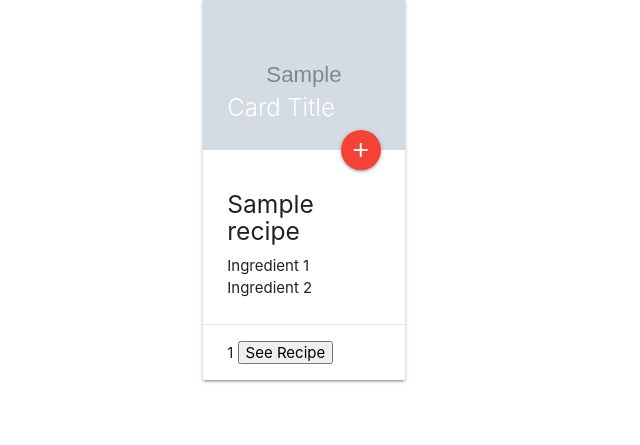
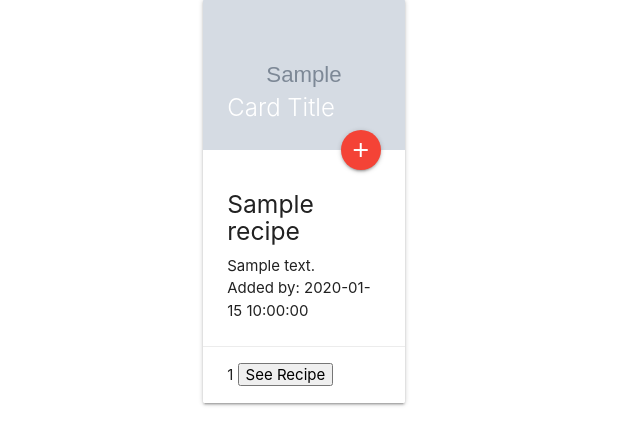
Before and after one commit to Code-Institute-Submissions/phil-griffith-world_recipes_AprResub, a Flask app: page / in a window 1280 px wide. Shown: the part 188-633 px from the top of the page, without its empty margins (0-640 px from the left). Run offline with Flask 2, Linux system fonts and the light colour scheme; grey boxes marked "Sample" are stand-in pictures; a database or web service that is not in the repository returns one stand-in record (values such as "Sample title"); some libraries are stand-ins or nearby versions.

Commit message:
Fix incorrect Add Recipe image form names

```diff
--- a/app.py
+++ b/app.py
@@ -98,10 +98,8 @@ def register():
 @app.route("/account/<username>", methods=["GET", "POST"])
 def account(username):
     # get session users username from db
-    print("Username = " + username)
     username = mongo.db.users.find_one(
         {"username": session["user"]})["username"]
-    print("Username2 = " + username)
 
     if session["user"]:
         return render_template("my_account.html", username=username)
@@ -123,6 +121,7 @@ def add_recipe():
         is_vegetarian = "true" if request.form.get("is_vegetarian") else "off"
         x = 1
         ingredients = []
+        # loop over each added ingedient
         # https://stackoverflow.com/questions/32741216/2d-array-python-list-index-out-of-range
         while request.form.get("ingredient"+str(x)):
             row = []
@@ -133,20 +132,22 @@ def add_recipe():
             x += 1
         method = []
         y = 1
+        # loop over each added method step
         while request.form.get("step"+str(y)):
             print(request.form.get("step"+str(y)))
             method.append(request.form.get("step"+str(y)))
             y += 1
         recipe = {
             "recipe_name": request.form.get("recipe_name"),
-            "recipe_image": request.form.get("recipe_image"),
+            "image_url": request.form.get("image_url"),
             "category_name": request.form.get("category_name"),
             "is_vegetarian": is_vegetarian,
             "recipe_description": request.form.get("recipe_description"),
             "country": request.form.get("country"),
             "ingredients": ingredients,
             "method": method,
-            "recipe_story": request.form.get("recipe_story")
+            "recipe_story": request.form.get("recipe_story"),
+            "added_by": session["user"]
         }
         mongo.db.recipes.insert_one(recipe)
         flash("Recipe Successfully Added")
--- a/templates/add_recipe.html
+++ b/templates/add_recipe.html
@@ -17,8 +17,8 @@
             <div class="row">
                 <div class="input-field col s12">
                     <i class="material-icons prefix">phone</i>
-                    <input id="recipe_image" name="recipe_image" type="tel" required>
-                    <label for="recipe_image">Recipe image URL</label>
+                    <input id="image_url" name="image_url" type="tel" required>
+                    <label for="image_url">Recipe image URL</label>
                 </div>
                 </div>
                 <!-- recipe category -->
--- a/templates/recipes.html
+++ b/templates/recipes.html
@@ -15,11 +15,8 @@
                 </div>
                 <div class="card-content">
                     <h5>{{ recipe.recipe_name }}</h5>
-                    <span>Ingredient 1</span>
-                    <span>Ingredient 2</span>
-                    <span></span>
-                    <span></span>
-                    <span></span>
+                    <p>{{ recipe.recipe_description }}</p>
+                    <span>Added by: {{ recipe.added_by }}</span>
                 </div>
                 <div class="card-action">
                     <form method="POST" action="/recipe_details/<recipe_details>">
```
